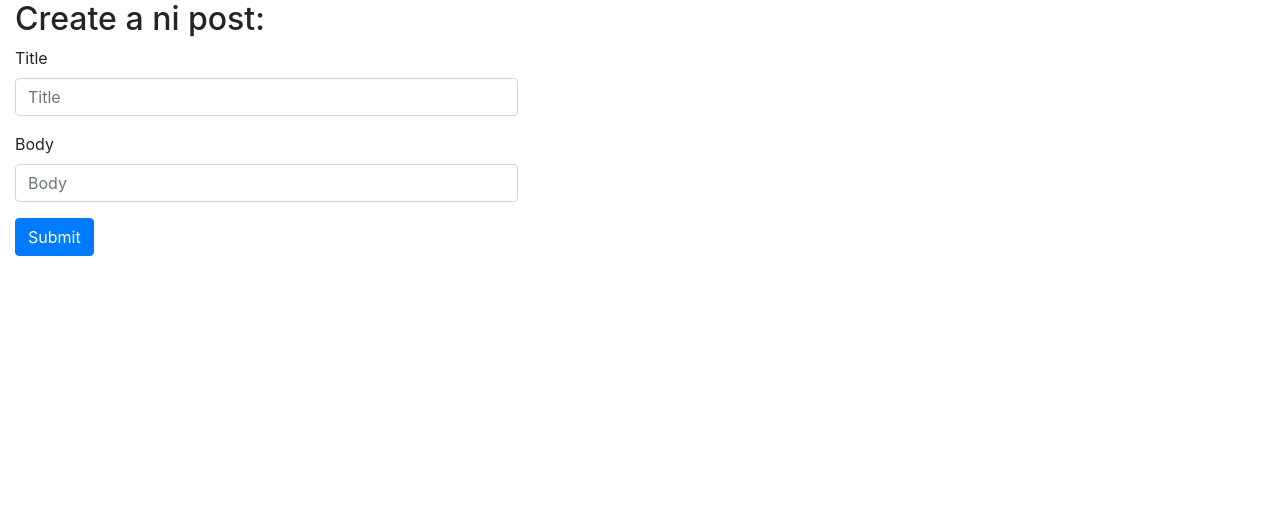
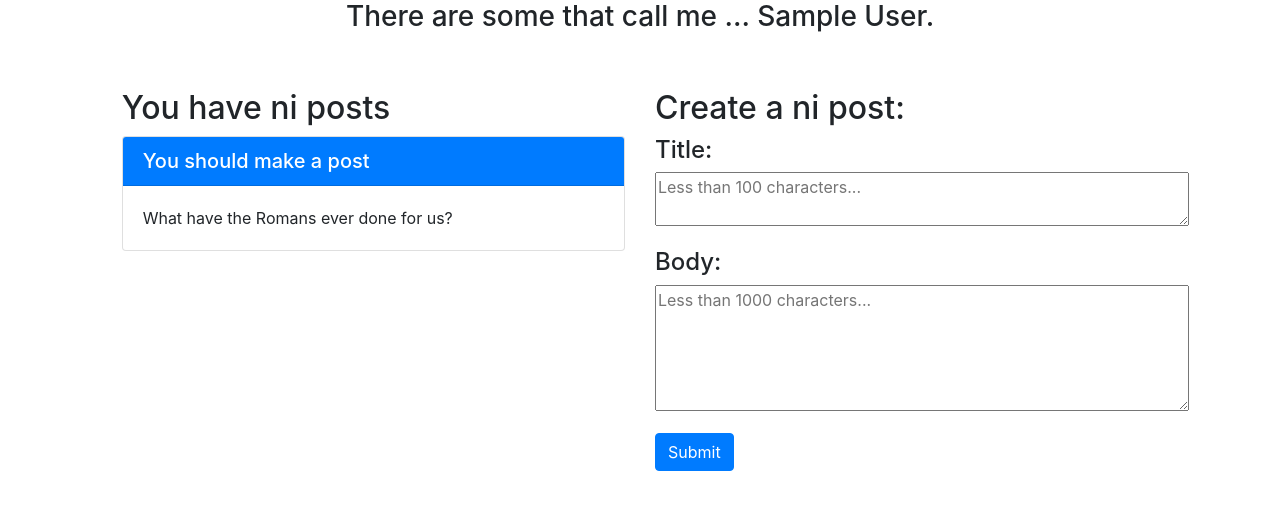
Before and after one commit to mijofields/python_CRUD, a Flask app: template templates/home.html in a window 1280 px wide. Shown: the part 58-568 px from the top of the page. Run offline with Flask 2, Linux system fonts and the light colour scheme; the template is opened without the code that fills it, so the values that code supplies are empty; the visitor is signed in with stand-in values (Sample User, id 1); parts of the project's set-up code (start-up, migrations or seed data) failed here and were passed over; some libraries are stand-ins or nearby versions.

Commit message:
adding html maxlength attribute, amending dashboard to display a message when no posts

```diff
--- a/app.py
+++ b/app.py
@@ -1,6 +1,5 @@
 from flask import Flask, render_template, url_for, redirect, request, session, flash, g, jsonify
 from flask_mysqldb import MySQL
-# from flask_sqlalchemy import SQLAlchemy
 from flask_bootstrap import Bootstrap
 # from flask_login import LoginManager
 # from flask_login import UserMixin
@@ -44,7 +43,7 @@
         if 'logged_in' in session:
             return f(*args, **kwargs)
         else:
-            flash('Please logni to access your dashboard')
+            flash('Please log-ni to access your dashboard')
             return redirect(url_for('index'))
 
     return wrap
@@ -77,7 +76,7 @@
         cur.execute("INSERT INTO users (firstname, lastname, username, email, password) VALUES (%s, %s, %s, %s, %s)", [firstname, lastname, username, email, password])
         mysql.connection.commit()
         cur.close()
-        flash('You are registered, you can now login!')
+        flash('You are registered, you can now log-ni!')
         return redirect(url_for('index'))
 
 
--- a/templates/about.html
+++ /dev/null
@@ -1,5 +0,0 @@
-{% extends 'base.html' %}
-
-{% block sub_content %}
-<h1>About Baby</h1>
-{% endblock %}
--- a/templates/home.html
+++ b/templates/home.html
@@ -5,7 +5,7 @@
 
 
 
-{% if posts%}
+
 
 
 <div class="container-fluid">
@@ -22,6 +22,7 @@
 {% endif %}
 {% endwith %}
 
+{% if posts %}
     <div class="row">
       <div class="col-5 offset-1 mb-1">
             <h2>You have {{count}} posts, Ni!</h2>
@@ -51,17 +52,49 @@
   {% endfor %}
       </div>
       {% endif %}
+
+
+      {% if not posts %}
+      <div class="row">
+
+        <div class="col-5 offset-1 mb-1">
+              <h2>You have ni posts</h2>
+    <div role="tablist mb-2">
+      <div class="card">
+        <div class="card-header bg-primary text-white" role="tab">
+          <h5 class="mb-0">
+              You should make a post
+          </h5>
+        </div>
+
+        <div>
+          <div class="card-body">
+              What have the Romans ever done for us?
+
+          </div>
+
+        </div>
+      </div>
+    </div>
+    </div>
+
+      {% endif %}
+
       <div class="col-5">
         <h2>Create a ni post:</h2>
 
         <form role="form" action="/user/{{session['username']}}" method="POST">
                 <div class="form-group">
-                  <label for="formGroupExampleInput">Title</label>
-                  <input type="text" class="form-control" id="postInput" name="title" placeholder="Title" required>
+                  <!-- <label for="formGroupExampleInput">Title</label> -->
+                  <h4>Title:</h4>
+                  <textarea rows="2" cols="50" name="title" maxlength="100" placeholder="Less than 100 characters..."></textarea>
+                  <!-- <input type="text" class="form-control" id="postInput" name="title" placeholder="Title" required> -->
                 </div>
                 <div class="form-group">
-                  <label for="formGroupExampleInput2">Body</label>
-                  <input type="text" class="form-control" id="postBody" name="body" rows="5" placeholder="Body" required>
+                  <!-- <label for="formGroupExampleInput2">Body</label> -->
+                  <h4>Body:</h4>
+                  <textarea rows="5" cols="50" name="body" maxlength="1000" placeholder="Less than 1000 characters..."></textarea>
+                  <!-- <input type="text" class="form-control" id="postBody" name="body" rows="5" placeholder="Body" required> -->
                 </div>
                     <button type="submit" class="btn btn-primary mb-2" method="POST">Submit</button>
                 </form>
```
Also changed, not shown: form_validation.py (added, +20 -0 lines), templates/register.html (+5 -5 lines).
